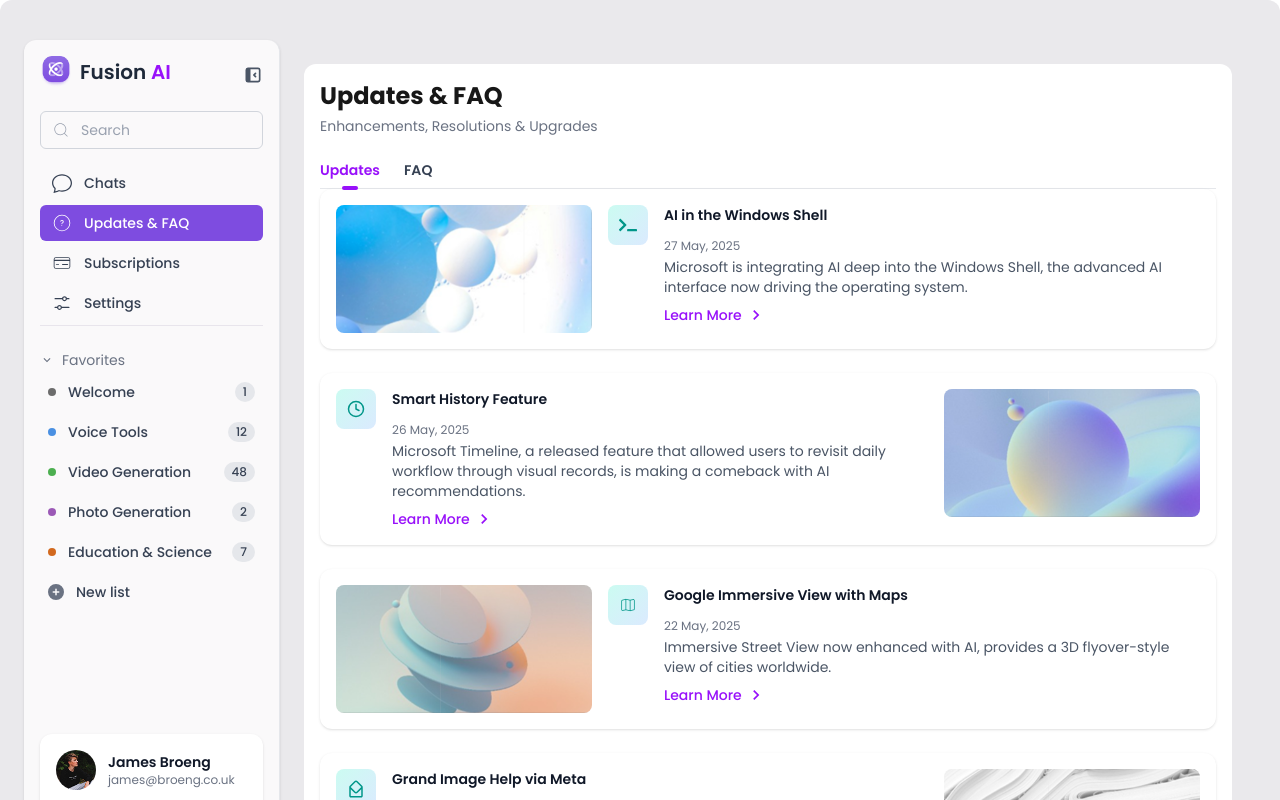
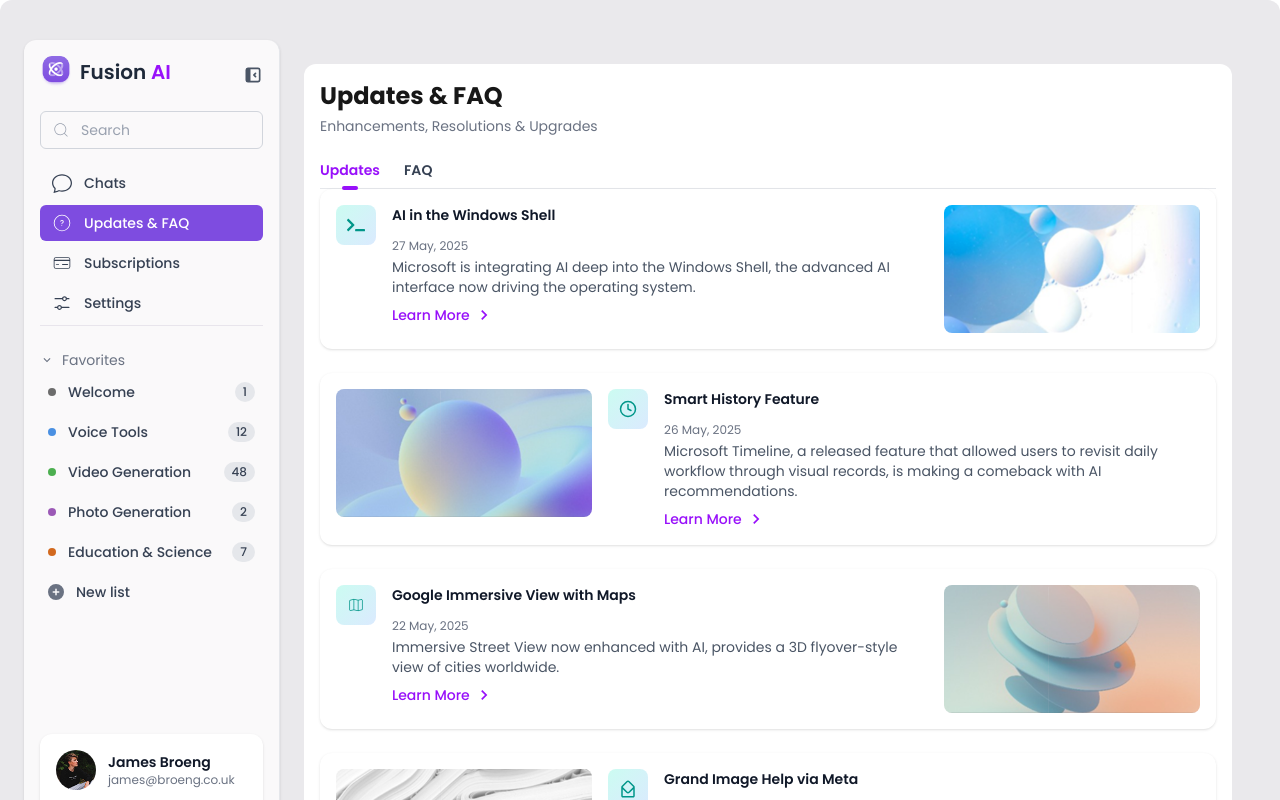
Before and after one commit to adnanfrd/barry-ai, a Next.js app: page /dashboard/updatesfaq in a window 1280 px wide. Shown: the top 800 px of the page. Built offline with nearby package versions, Linux system fonts and the light colour scheme.

Commit message:
updated code

```diff
--- a/src/components/dashboard/FaqPage.tsx
+++ b/src/components/dashboard/FaqPage.tsx
@@ -88,10 +88,39 @@
   <div
     key={idx}
     className={
-                    "flex flex-col md:flex-row items-start gap-4 p-4 bg-white rounded-xl shadow " +
-                    (idx % 2 === 0 ? "md:flex-row" : "md:flex-row-reverse")
+      "flex flex-col md:flex-row items-start gap-4 p-4 bg-white rounded-xl shadow"
     }
   >
+    {idx % 2 === 0 ? (
+      // Content First, Image Second
+      <>
+        <div className="flex-1 flex gap-4">
+          <div className="flex flex-col items-start gap-2 w-10">
+            <div className="flex items-center justify-center w-10 h-10 bg-gradient-to-br from-teal-100 to-blue-100 rounded-lg">
+              {item.icon}
+            </div>
+          </div>
+          <div className="space-y-2">
+            <h3 className="font-semibold text-gray-900 text-sm">{item.title}</h3>
+            <span className="text-xs text-gray-500">{item.date}</span>
+            <p className="text-sm text-gray-600 line-clamp-3">{item.desc}</p>
+            <button className="text-purple-600 text-sm font-medium flex items-center gap-1">
+              Learn More <MdOutlineKeyboardArrowRight className="w-5 h-5" />
+            </button>
+          </div>
+        </div>
+
+        <Image
+          src={item.image}
+          alt={item.title}
+          height={170}
+          width={150}
+          className="w-full md:w-64 h-32 object-cover rounded-lg"
+        />
+      </>
+    ) : (
+      // Image First, Content Second
+      <>
         <Image
           src={item.image}
           alt={item.title}
@@ -105,7 +134,6 @@
             <div className="flex items-center justify-center w-10 h-10 bg-gradient-to-br from-teal-100 to-blue-100 rounded-lg">
               {item.icon}
             </div>
-
           </div>
           <div className="space-y-2">
             <h3 className="font-semibold text-gray-900 text-sm">{item.title}</h3>
@@ -113,15 +141,14 @@
             <p className="text-sm text-gray-600 line-clamp-3">{item.desc}</p>
             <button className="text-purple-600 text-sm font-medium flex items-center gap-1">
               Learn More <MdOutlineKeyboardArrowRight className="w-5 h-5" />
-
-
-
-
             </button>
           </div>
         </div>
+      </>
+    )}
   </div>
 ))}
+
             </div>
           </Tab.Panel>
          <Tab.Panel>
```
Lines whose indentation alone changed are shown as unchanged.
